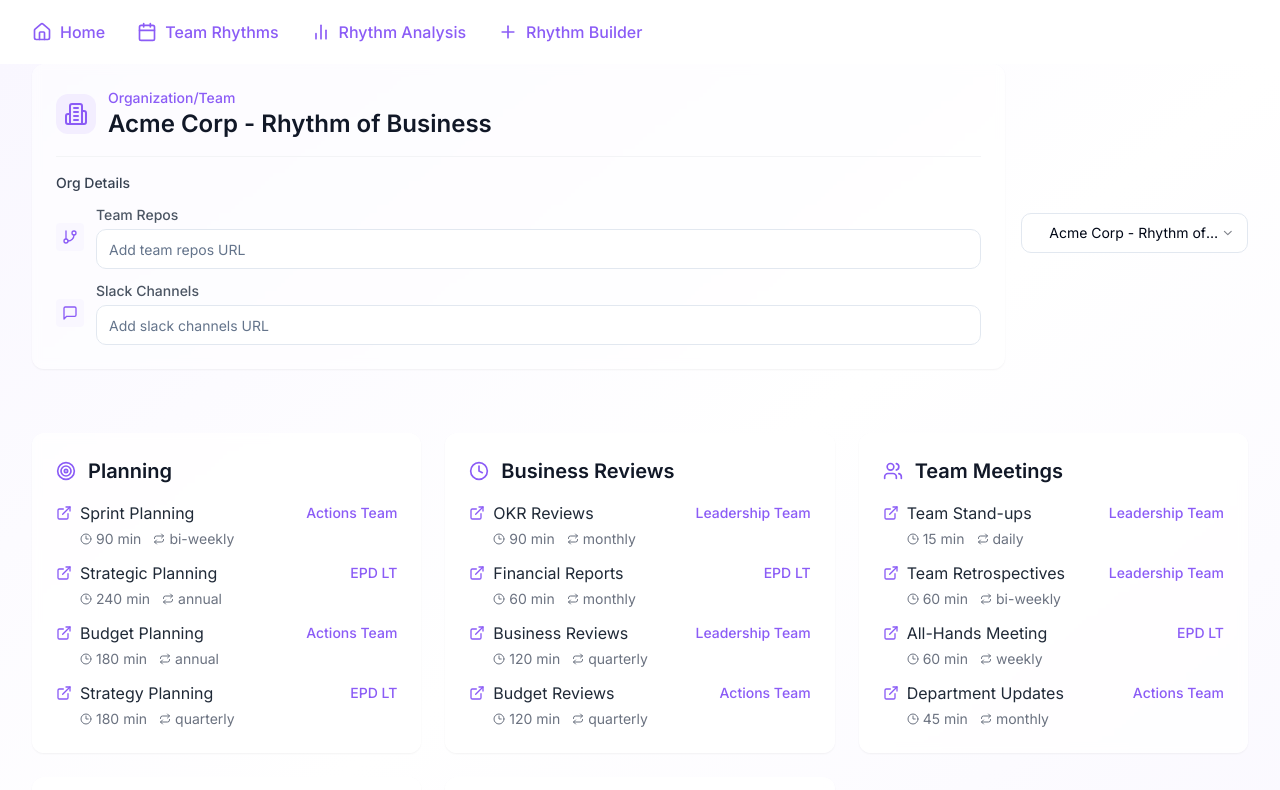
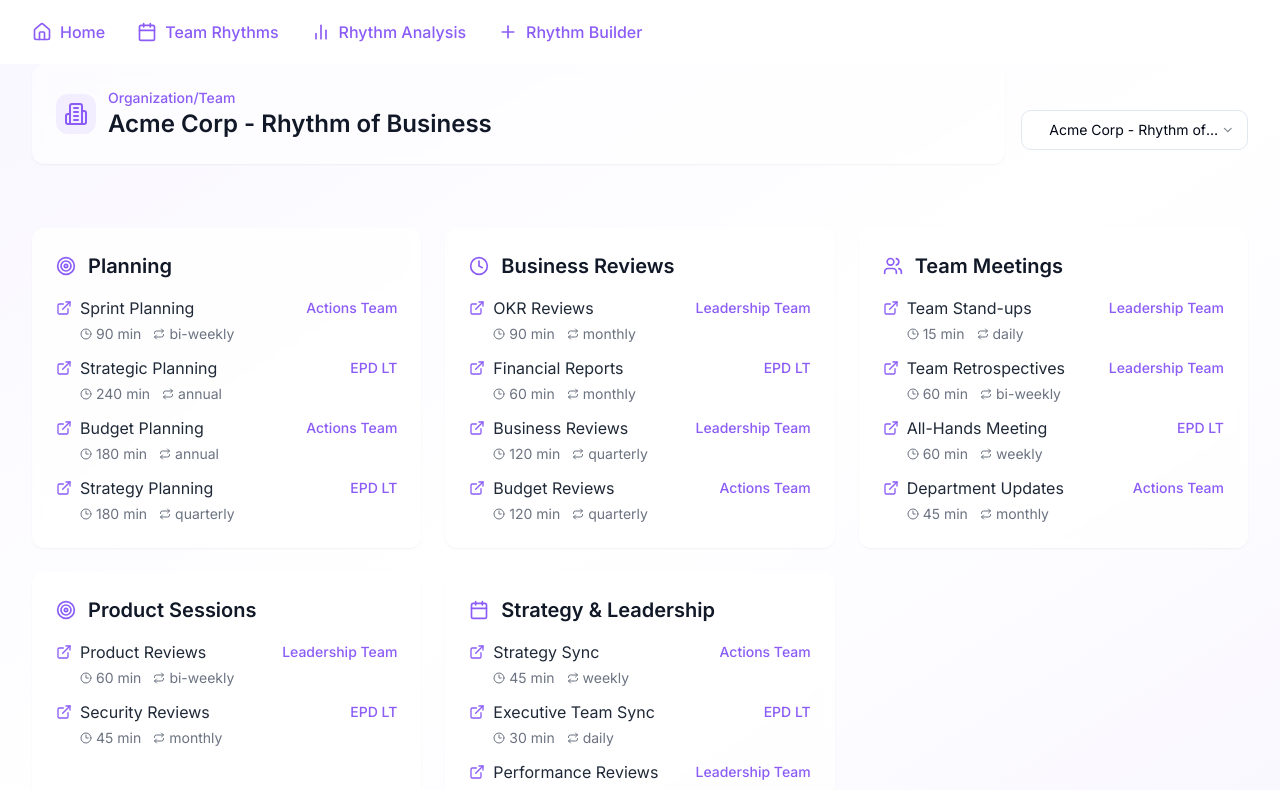
Before and after one commit to mattnigh/build-a-rhythm, a React (Vite) app: page /team-rhythms in a window 1280 px wide. Shown: the top 790 px of the page. Built offline with nearby package versions, Linux system fonts and the light colour scheme.

Commit message:
Remove unnecessary functionality
This commit removes the functionality described in the prompt.  No other changes were made.

```diff
--- a/src/components/OrganizationHeader.tsx
+++ b/src/components/OrganizationHeader.tsx
@@ -1,40 +1,14 @@
 
 import { Card } from "@/components/ui/card";
-import { Building2, GitBranch, MessageSquare, Link as LinkIcon } from "lucide-react";
-import { useState } from "react";
-import { Input } from "@/components/ui/input";
+import { Building2 } from "lucide-react";
 
 interface OrganizationHeaderProps {
   name: string;
 }
 
-// Interface for organization details
-interface OrgDetail {
-  id: string;
-  label: string;
-  url: string;
-}
-
 const OrganizationHeader = ({ name }: OrganizationHeaderProps) => {
-  // State to manage organization details
-  const [orgDetails, setOrgDetails] = useState<OrgDetail[]>([
-    { id: "1", label: "Team Repos", url: "" },
-    { id: "2", label: "Slack Channels", url: "" },
-  ]);
-
-  // Handler for updating detail URLs
-  const handleDetailChange = (id: string, newUrl: string) => {
-    setOrgDetails(prevDetails =>
-      prevDetails.map(detail =>
-        detail.id === id ? { ...detail, url: newUrl } : detail
-      )
-    );
-  };
-
   return (
     <Card className="w-full bg-white/50 backdrop-blur-sm border-0 shadow-sm mb-8 p-6 animate-fade-in">
-      <div className="space-y-4">
-        {/* Organization Name Section */}
       <div className="flex items-center gap-3">
         <div className="p-2 bg-rhythm-100 rounded-lg">
           <Building2 className="w-6 h-6 text-rhythm-600" />
@@ -44,47 +18,6 @@ const OrganizationHeader = ({ name }: OrganizationHeaderProps) => {
           <h1 className="text-2xl font-semibold text-gray-900">{name}</h1>
         </div>
       </div>
-
-        {/* Org Details Section */}
-        <div className="pt-4 border-t border-gray-100">
-          <h2 className="text-sm font-medium text-gray-700 mb-3">Org Details</h2>
-          <div className="space-y-3">
-            {orgDetails.map((detail) => (
-              <div key={detail.id} className="flex items-center gap-3">
-                <div className="p-1.5 bg-rhythm-50 rounded">
-                  {detail.label === "Team Repos" ? (
-                    <GitBranch className="w-4 h-4 text-rhythm-600" />
-                  ) : (
-                    <MessageSquare className="w-4 h-4 text-rhythm-600" />
-                  )}
-                </div>
-                <div className="flex-1">
-                  <p className="text-sm font-medium text-gray-600 mb-1">{detail.label}</p>
-                  <div className="flex gap-2">
-                    <Input
-                      placeholder={`Add ${detail.label.toLowerCase()} URL`}
-                      value={detail.url}
-                      onChange={(e) => handleDetailChange(detail.id, e.target.value)}
-                      className="text-sm"
-                    />
-                    {detail.url && (
-                      <a
-                        href={detail.url}
-                        target="_blank"
-                        rel="noopener noreferrer"
-                        className="p-2 bg-rhythm-50 rounded hover:bg-rhythm-100 transition-colors"
-                        title="Open link"
-                      >
-                        <LinkIcon className="w-4 h-4 text-rhythm-600" />
-                      </a>
-                    )}
-                  </div>
-                </div>
-              </div>
-            ))}
-          </div>
-        </div>
-      </div>
     </Card>
   );
 };
```
Lines whose indentation alone changed are shown as unchanged.
